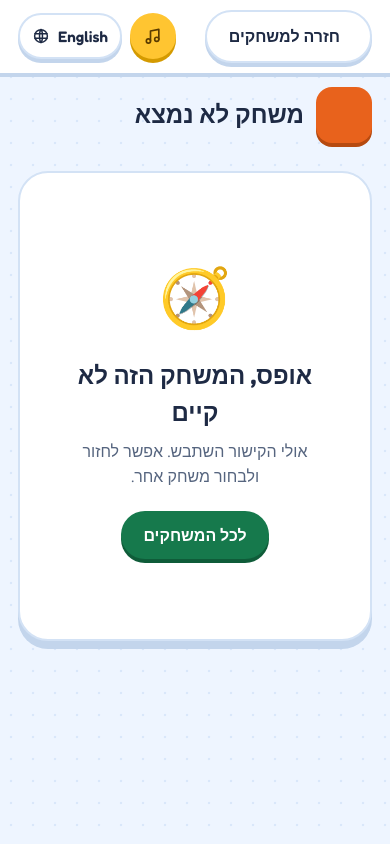
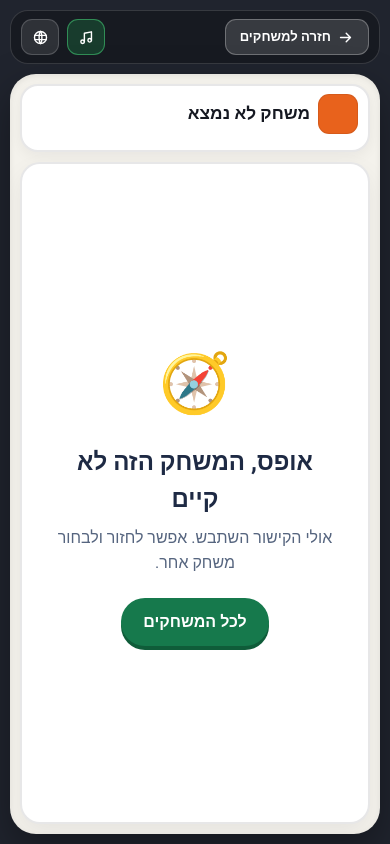
Before and after one commit to AlmonCohel/EDgames, a plain HTML site: page game.html in a window 390 px wide. Drawn offline with Linux system fonts and the light colour scheme.

Commit message:
Apply Console Deck frame and active theme to game.html wrapper while keeping #stage canvas untouched
Co-Authored-By: Gemini <noreply@google.com>

```diff
--- a/assets/i18n.js
+++ b/assets/i18n.js
@@ -484,8 +484,8 @@ const EDLang = {
 })();
 
 /* Kid-chosen website theme (Studio Default / Princess & Fairytales / Spider-Man).
-   Changes the website shell (play.html, index.html, account.html) and never
-   touches game.html or the games inside it. */
+   Changes the website shell (play.html, game.html outer console frame, index.html,
+   account.html) while keeping the inner game canvas (#stage) untouched. */
 const KID_THEMES = ['default', 'princess', 'spiderman'];
 const KID_THEME_KEY = 'edgames-kid-theme';
 
@@ -498,16 +498,22 @@ function saveKidTheme(theme) {
 
 const EDTheme = window.EDTheme = {
   current: 'default',
-  isGamePage: /(?:^|\/)game\.html$/i.test(location.pathname),
 
   set(theme, persist = true) {
     if (!KID_THEMES.includes(theme)) theme = 'default';
     this.current = theme;
     if (persist) saveKidTheme(theme);
-    if (!this.isGamePage) {
-      document.documentElement.dataset.kidTheme = theme;
-      if (document.body) document.body.dataset.kidTheme = theme;
-    }
+    document.documentElement.dataset.kidTheme = theme;
+    if (document.body) document.body.dataset.kidTheme = theme;
+    /* Sync any cached game iframes inside EDPlayer so returning to an open game
+       immediately reflects the newly chosen console theme. */
+    document.querySelectorAll('.player iframe').forEach((frame) => {
+      try {
+        if (frame.contentWindow && frame.contentWindow.EDTheme) {
+          frame.contentWindow.EDTheme.set(theme, false);
+        }
+      } catch { /* cross-origin or not loaded yet */ }
+    });
     window.dispatchEvent(new CustomEvent('edthemechange', { detail: { theme } }));
   },
 };
@@ -519,9 +525,14 @@ const EDTheme = window.EDTheme = {
   EDTheme.set(initial, KID_THEMES.includes(fromUrl));
   if (document.readyState === 'loading') {
     document.addEventListener('DOMContentLoaded', () => {
-      if (!EDTheme.isGamePage && document.body) {
+      if (document.body) {
         document.body.dataset.kidTheme = EDTheme.current;
       }
     });
   }
+  window.addEventListener('storage', (e) => {
+    if (e.key === KID_THEME_KEY && e.newValue && KID_THEMES.includes(e.newValue)) {
+      EDTheme.set(e.newValue, false);
+    }
+  });
 })();
--- a/assets/styles.css
+++ b/assets/styles.css
@@ -942,8 +942,9 @@ body.page[data-kid-theme="spiderman"] {
     var(--bg);
 }
 
-/* Console Home Screen (body.app) */
-body.app {
+/* Console Home Screen (body.app) & Console Game Frame (body.game-deck) */
+body.app,
+body.game-deck {
   margin: 0;
   padding: 0;
   min-height: 100dvh;
@@ -953,6 +954,11 @@ body.app {
   overflow-x: hidden;
 }
 
+.player,
+.player iframe {
+  background: var(--console-shell);
+}
+
 .console-chassis {
   max-width: 1360px;
   margin: 0 auto;
@@ -961,6 +967,10 @@ body.app {
   flex-direction: column;
   padding: 14px 16px 16px;
   gap: 12px;
+}
+
+.console-chassis--game {
+  max-width: 1180px;
 }
 
 /* Top Hardware Instrument Bar */
@@ -1830,3 +1840,174 @@ body[data-kid-theme="spiderman"] .cartridge[aria-selected="true"] {
     font-size: 1.28rem;
   }
 }
+
+/* ---- Console Game Frame (game.html outer shell around #stage) ---- */
+.hw-btn--back {
+  background: rgba(255, 255, 255, 0.14);
+  border-color: rgba(255, 255, 255, 0.28);
+  font-weight: 800;
+  padding: 0 14px;
+}
+.hw-btn--back:hover {
+  background: rgba(255, 255, 255, 0.22);
+}
+
+.game-console-screen {
+  padding: 16px 18px 20px;
+  gap: 14px;
+}
+
+.game-deck-bar {
+  display: flex;
+  align-items: center;
+  justify-content: space-between;
+  gap: 14px;
+  flex-wrap: wrap;
+  background: #ffffff;
+  border: 2px solid rgba(21, 24, 33, 0.1);
+  border-radius: 18px;
+  padding: 10px 16px;
+  box-shadow: 0 4px 14px rgba(21, 24, 33, 0.05);
+}
+body[data-kid-theme="princess"] .game-deck-bar {
+  border: 2px solid #e899c8;
+  box-shadow: 0 4px 14px rgba(201, 42, 129, 0.08);
+}
+body[data-kid-theme="spiderman"] .game-deck-bar {
+  border: 2.5px solid #0b132b;
+  box-shadow: 4px 4px 0 #0b132b;
+}
+
+body.game-deck .game-header {
+  padding: 0;
+  gap: 12px;
+}
+body.game-deck .game-header .game-mark {
+  width: 50px;
+  height: 50px;
+  border-radius: 14px;
+  box-shadow: none;
+  border: 1.5px solid rgba(0, 0, 0, 0.08);
+}
+.game-header-text {
+  display: flex;
+  align-items: center;
+  gap: 10px;
+  flex-wrap: wrap;
+}
+body.game-deck .game-header h1 {
+  font-size: 1.32rem;
+  font-weight: 900;
+  color: var(--console-card-ink);
+  margin: 0;
+}
+
+body.game-deck .game-sets {
+  padding: 0;
+  gap: 8px;
+  margin-inline-start: auto;
+}
+body.game-deck .game-sets-chips .chip {
+  min-height: 38px;
+  padding: 0 13px;
+  border-radius: 12px;
+  font-size: 0.86rem;
+  font-weight: 800;
+  border: 1.5px solid rgba(21, 24, 33, 0.14);
+  background: #f4f5f8;
+  color: #151821;
+  box-shadow: none;
+}
+body.game-deck .game-sets-chips .chip:hover {
+  background: #e9ecf2;
+}
+body.game-deck .game-sets-chips .chip[aria-pressed="true"] {
+  background: var(--console-accent);
+  border-color: var(--console-accent);
+  color: #ffffff;
+  box-shadow: 0 3px 0 rgba(0, 0, 0, 0.22);
+}
+
+.hw-reset-btn {
+  appearance: none;
+  min-height: 38px;
+  padding: 0 13px;
+  border-radius: 12px;
+  border: 1.5px solid rgba(21, 24, 33, 0.18);
+  background: #ffffff;
+  color: #151821;
+  font: inherit;
+  font-size: 0.84rem;
+  font-weight: 800;
+  cursor: pointer;
+  display: inline-flex;
+  align-items: center;
+  gap: 6px;
+}
+.hw-reset-btn:hover {
+  background: #f3f4f7;
+}
+.hw-reset-btn[hidden] {
+  display: none;
+}
+
+/* The inner stage (#stage) stays a clean white canvas with standard game tokens
+   so all 43 games look and behave identically inside the console screen. */
+body.game-deck .stage {
+  margin: 0;
+  flex: 1;
+  background: #ffffff;
+  color: var(--text);
+  border: 2px solid rgba(21, 24, 33, 0.1);
+  border-radius: 20px;
+  box-shadow: 0 10px 26px rgba(21, 24, 33, 0.06);
+  padding: 20px;
+}
+body.game-deck[data-kid-theme="princess"] .stage {
+  border: 2px solid #e899c8;
+}
+body.game-deck[data-kid-theme="spiderman"] .stage {
+  border: 2.5px solid #0b132b;
+  box-shadow: 5px 5px 0 #0b132b;
+}
+
+@media (max-width: 640px) {
+  .game-deck-kicker {
+    display: none;
+  }
+  .game-console-screen {
+    padding: 10px;
+    gap: 10px;
+  }
+  .game-deck-bar {
+    padding: 8px 10px;
+    gap: 8px;
+  }
+  body.game-deck .game-header {
+    flex-wrap: nowrap;
+    gap: 8px;
+  }
+  body.game-deck .game-header .game-mark {
+    width: 40px;
+    height: 40px;
+    border-radius: 11px;
+  }
+  body.game-deck .game-header h1 {
+    font-size: 1.08rem;
+  }
+  body.game-deck .game-sets {
+    width: 100%;
+    justify-content: space-between;
+    gap: 6px;
+  }
+  body.game-deck .game-sets-chips .chip,
+  .hw-reset-btn {
+    min-height: 34px;
+    padding: 0 10px;
+    font-size: 0.8rem;
+  }
+  body.game-deck .stage {
+    padding: 12px;
+    min-height: 380px;
+  }
+}
--- a/game.html
+++ b/game.html
@@ -45,7 +45,7 @@
 })();
 </script>
 </head>
-<body>
+<body class="game-deck">
 
 <!-- The drawings go in before any markup that references them, so every <use>
      below resolves as the page is parsed rather than after it. -->
@@ -54,24 +54,34 @@
 <script src="assets/covers.js"></script>
 <script>EDGlyphs.inject(); EDScenes.inject(); EDCovers.inject();</script>
 
-<header class="appbar">
-  <div class="appbar-in">
-    <a class="btn btn--ghost" id="back" href="play.html">
+<div class="console-chassis console-chassis--game">
+
+  <header class="console-top">
+    <div class="brand-cluster">
+      <a class="hw-btn hw-btn--back" id="back" href="play.html">
         <svg class="ico icon-back" viewBox="0 0 24 24" aria-hidden="true"><use href="#ico-back"/></svg>
         <span data-i18n="game.back">חזרה למשחקים</span>
       </a>
-    <button type="button" class="chip sound-toggle" id="sound-toggle"></button>
-    <button type="button" class="chip lang-toggle" id="lang-toggle"></button>
+      <span class="kid-crust kid-crust--princess" data-i18n="settings.crust.princess">👑 מהדורת נסיכות</span>
+      <span class="kid-crust kid-crust--spiderman" data-i18n="settings.crust.spiderman">🕷️ מהדורת ספיידרמן</span>
+    </div>
+
+    <div class="console-controls">
+      <span class="brand-kicker game-deck-kicker"><span class="led-dot" aria-hidden="true"></span><span data-i18n="console.kicker">ED-DECK · קונסולת משחקים</span></span>
+      <button type="button" class="hw-btn sound-toggle" id="sound-toggle"></button>
+      <button type="button" class="hw-btn lang-toggle" id="lang-toggle"></button>
     </div>
   </header>
 
-<div class="shell">
-  <main class="content">
+  <main class="console-screen game-console-screen">
 
+    <div class="game-deck-bar">
       <div class="game-header" id="game-header" data-subject="shapes">
         <span class="game-mark" id="game-mark" aria-hidden="true"></span>
+        <div class="game-header-text">
           <h1 id="game-title" data-i18n="game.loadingTitle">טוען…</h1>
           <div class="badges" id="game-badges"></div>
+        </div>
       </div>
 
       <div class="game-sets" id="game-sets">
@@ -79,15 +89,17 @@
         <div class="game-sets-chips" id="set-chips" role="group" aria-labelledby="set-label"></div>
         <!-- Starts the step on screen over — the set the child is in, never the
              whole game from its first set. -->
-      <button type="button" class="chip game-reset" id="game-reset" hidden>
+        <button type="button" class="hw-reset-btn game-reset" id="game-reset" hidden>
           <svg class="ico" viewBox="0 0 24 24" aria-hidden="true"><path d="M4 12a8 8 0 1 0 2.4-5.7"/><path d="M4 4v4.5h4.5"/></svg>
           <span data-i18n="game.reset">מתחילים מחדש</span>
         </button>
+      </div>
     </div>
 
     <section class="stage" id="stage" data-subject="shapes"></section>
 
   </main>
+
 </div>
 
 <script src="assets/catalog.js"></script>
```
Also changed, not shown: assets/player.js (+8 -1 lines), 1 other file. Lines whose indentation alone changed are shown as unchanged.
